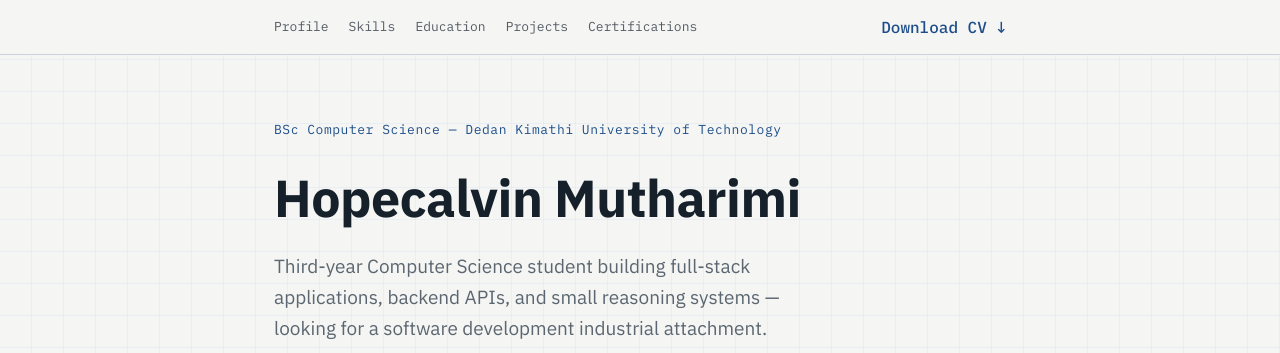
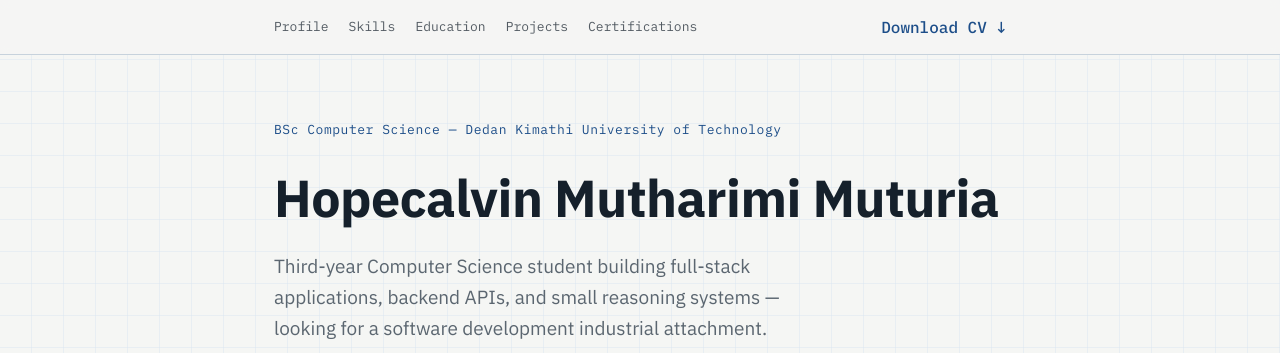
Before and after one commit to Eren-noir/portfolio, a plain HTML site: page index.html in a window 1280 px wide. Shown: the top 353 px of the page. Drawn offline with Linux system fonts and the light colour scheme.

Commit message:
Update portfolio to display full name

```diff
--- a/index.html
+++ b/index.html
@@ -3,8 +3,8 @@
 <head>
 <meta charset="UTF-8">
 <meta name="viewport" content="width=device-width, initial-scale=1">
-<title>Hopecalvin Mutharimi — Computer Science Student &amp; Developer</title>
-<meta name="description" content="Portfolio of Hopecalvin Mutharimi, a third-year Computer Science student at Dedan Kimathi University of Technology, seeking a software development industrial attachment.">
+<title>Hopecalvin Mutharimi Muturia — Computer Science Student &amp; Developer</title>
+<meta name="description" content="Portfolio of Hopecalvin Mutharimi Muturia, a third-year Computer Science student at Dedan Kimathi University of Technology, seeking a software development industrial attachment.">
 <link rel="preconnect" href="https://fonts.googleapis.com">
 <link rel="preconnect" href="https://fonts.gstatic.com" crossorigin>
 <link href="https://fonts.googleapis.com/css2?family=IBM+Plex+Sans:wght@400;500;600;700&family=IBM+Plex+Mono:wght@400;500&display=swap" rel="stylesheet">
@@ -203,7 +203,7 @@
 <header class="hero">
   <div class="wrap">
     <p class="kicker">BSc Computer Science — Dedan Kimathi University of Technology</p>
-    <h1>Hopecalvin Mutharimi</h1>
+    <h1>Hopecalvin Mutharimi Muturia</h1>
     <p class="tagline">Third-year Computer Science student building full-stack applications, backend APIs, and small reasoning systems — looking for a software development industrial attachment.</p>
 
     <div class="btn-row">
```
